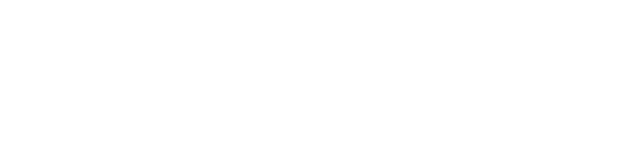
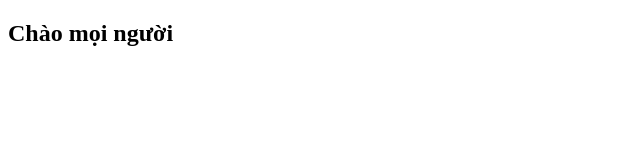
Before and after one commit to niitbeo/hocgit, a plain HTML site: page index.html in a window 1280 px wide. Shown: the whole page, without its empty margins (0-640 px from the left). Drawn offline with Linux system fonts and the light colour scheme.

Commit message:
Feature_hero

```diff
--- a/index.html
+++ b/index.html
@@ -7,6 +7,8 @@
     <title>Học GIT</title>
 </head>
 <body>
-
+    <section class="hero">
+        <h1>Chào mọi người</h1>
+    </section>
 </body>
 </html>
```
